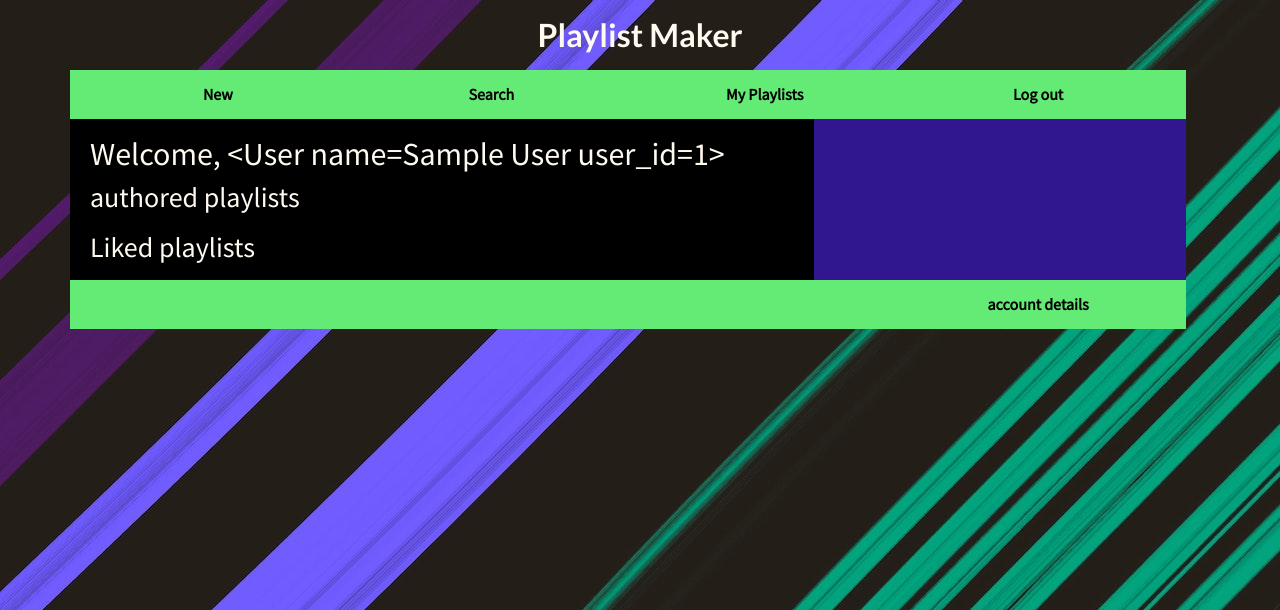
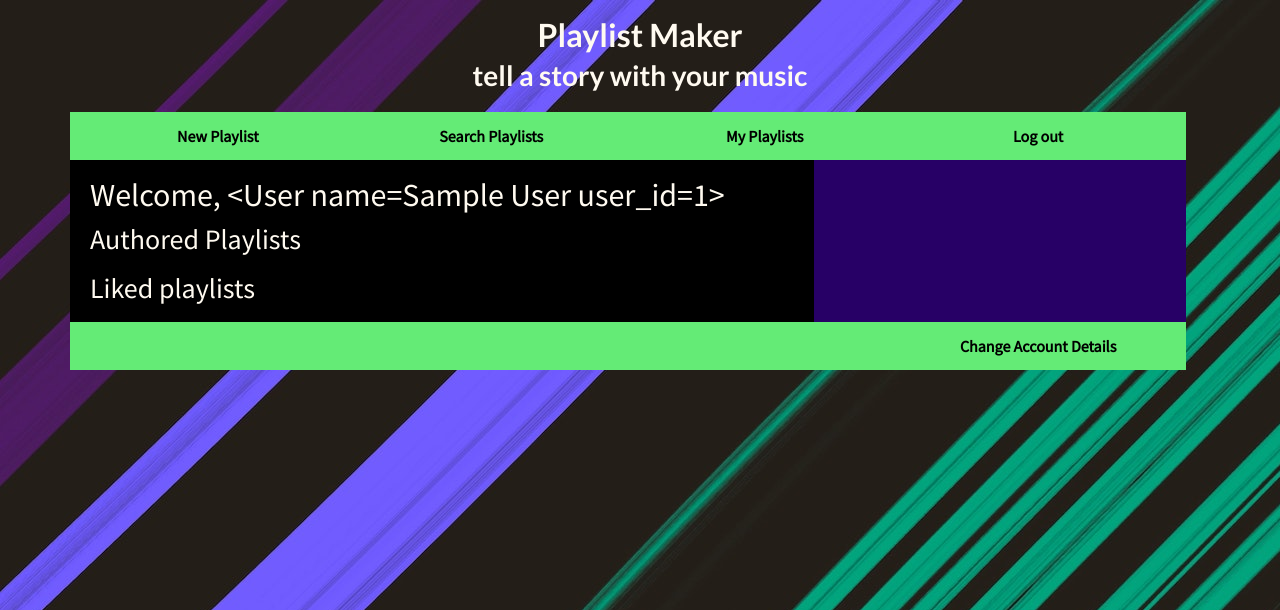
Before and after one commit to kjrosen/Capstone-Spotify, a Flask app: template templates/my-playlists.html in a window 1280 px wide. Shown: the top 610 px of the page. Run offline with Flask 2, Linux system fonts and the light colour scheme; the template is opened without the code that fills it: values that come from a table or form of the project are taken from there, others are empty; the visitor is signed in with stand-in values (Sample User, id 1); data comes from the database, SQL or seed files in the repository; some libraries are stand-ins or nearby versions.

Commit message:
Added more user direction

```diff
--- a/crud.py
+++ b/crud.py
@@ -223,10 +223,11 @@ def get_songs_to_spell_word(word):
             char = 'pea'
         elif lett == "t":
             char = 'tea'
+        elif lett == "m":
+            char = "mmm mmm"
         else:
             char = lett
 
-        print('\n\n\n\n\n\n\n', char)
         char_choice = []
         ## create a collection of search options just like for a regular word
         char_choice.append(char)
--- a/server.py
+++ b/server.py
@@ -3,7 +3,7 @@
 from flask import Flask, render_template, request, redirect, session, flash, jsonify
 import jinja2, os
 import crud, model
-import time
+from time import sleep
 
 app = Flask(__name__)
 model.connect_to_db(app)
@@ -158,6 +158,7 @@ def choose_songs():
     name = request.json.get('new')
 
     options = crud.get_tracklist_opts(name)
+    sleep(5)
 
     return jsonify(options)
 
@@ -175,6 +176,7 @@ def make_playlist():
 
     tracklist = crud.add_songs_to_tracklist(phrase, tracks)
     playlist = crud.make_spot_playlist(phrase, tracklist, author_id)
+    # sleep(3)
 
     return playlist
 
--- a/static/css/style-wBoots.css
+++ b/static/css/style-wBoots.css
@@ -55,7 +55,7 @@ input {
 }
 
 #right {
-    background-color: #30168F;
+    background-color: #270066;
     font-weight: bold;
     color:floralwhite
 }
@@ -86,7 +86,7 @@ input {
     margin-top: 1em;
 }
 
-#exField, #liker {
+#exField, #liker, #del {
     width:fit-content;
     margin-left: revert;
 }
--- a/static/js/navbar.js
+++ b/static/js/navbar.js
@@ -16,6 +16,7 @@ let adjuster = document.querySelectorAll('#adjuster');
 const formBox = document.getElementById('form-box');
 const listBox = document.getElementById('left-top');
 const embedBox = document.getElementById('embed-box');
+let mainBox = document.querySelectorAll('#mainPlay');
 
 
 //the basic input form used by both maker and searcher
@@ -57,9 +58,7 @@ function embedListedPlay(list_box=results) {
 			smallPlay.setAttribute('src', `https://open.spotify.com/embed/playlist/${ playlist }?utm_source=generator`);
 			embedBox.innerHTML = ''
 			embedBox.appendChild(smallPlay);
-			embedBox.insertAdjacentHTML('beforeend', '<svg xmlns="http://www.w3.org/2000/svg" width="16" height="16" fill="#EDA1DB" class="bi bi-heart-fill" viewBox="0 0 16 16"><path fill-rule="evenodd" d="M8 1.314C12.438-3.248 23.534 4.735 8 15-7.534 4.736 3.562-3.248 8 1.314z"/></svg>');
-			embedBox.lastChild.setAttribute('id', 'liker');
-			embedBox.lastChild.setAttribute('type', 'button');
+			embedBox.insertAdjacentHTML('beforeend', '<svg type="button" id="liker" xmlns="http://www.w3.org/2000/svg" width="20" height="20" fill="#EDA1DB" class="bi bi-heart-fill" viewBox="0 0 16 16"><path fill-rule="evenodd" d="M8 1.314C12.438-3.248 23.534 4.735 8 15-7.534 4.736 3.562-3.248 8 1.314z"/></svg>');
 
 
 			// when playlists render to the embed box
@@ -100,6 +99,123 @@ function embedListedPlay(list_box=results) {
 	}
 }
 
+// for users to play with while their songs are generating
+function drawAPicture() {
+	//while waiting for songs to be picked, give the user a drawing pad
+	//save the drawing made and set as the image of the playlist somehow
+	const drawingPad = document.createElement('div');
+	listBox.insertAdjacentText('afterbegin', 'Draw a picture while you wait. Click to change colors, double click to stop');
+	listBox.insertAdjacentElement('beforeend', drawingPad);
+
+
+	//using a fitted window requires adjusting for the distance between view window and canvas window
+	const offset = drawingPad.getBoundingClientRect();
+
+	//an array of colors for the drawing color to cycle through
+	const colors = [
+		'#00cc00',
+		'#0099ff',
+		'#cc33ff',
+		'#ff0000',
+		'#ff9900',
+		'#ffff00'
+	];
+
+	let colorIndex = 0;
+
+	createGrid();
+
+	//create a new Two object, attached to the drawingpad
+	let two = new Two({
+		type: Two.Types.canvas,
+		//TODO: something here is causing a mouse offset, so the lines are appearing about 10px below where the mouse is
+		fitted: true,
+		autostart: true
+	}).appendTo(drawingPad);
+
+	let x, y, line, mouse = new Two.Vector(), randomness = 0;
+
+	//on first click, start the drawing event. end a line with a dblclick
+	drawingPad.addEventListener('mousedown', function(evt) {
+		mouse.set(evt.clientX - offset.x, evt.clientY - offset.y);
+		line=null;
+
+		drawingPad.addEventListener('mousemove', drag, false);
+		drawingPad.addEventListener('mousedown', changeColors, false);
+		drawingPad.addEventListener('dblclick', dragEnd, false);
+	}, false);
+
+	//all functions for drawing while waiting for playlist - made with two.js
+
+	//creates a line as you drag the mosue
+	function drag(evt) {
+
+		x = evt.clientX - offset.x;
+		y = evt.clientY - offset.y;
+
+		//if a line doesn't already exist, create it now
+		if (!line) {
+			const v1 = makePoint(mouse);
+			const v2 = makePoint(x, y);
+			line = two.makeCurve([v1, v2], true);
+			line.noFill().stroke = colors[colorIndex];
+			line.linewidth = 10;
+
+			line.vertices.forEach(function(v) {
+				v.addSelf(line.translation);
+			});
+			line.translation.clear();
+
+		} else {
+			const v1 = makePoint(x, y);
+			line.vertices.push(v1);
+		}
+		mouse.set(x, y);
+	}
+
+	//stops the move event
+	function dragEnd(evt) {
+		drawingPad.removeEventListener('mousemove', drag, false);
+	}
+
+	//makes a new point to connect lines with movement
+	function makePoint(x, y) {
+		if (arguments.length <= 1) {
+			y = x.y;
+			x = x.x;
+		}
+
+		const v = new Two.Anchor(x, y);
+		v.position = new Two.Vector().copy(v);
+
+		return v;
+	}
+
+	// creates the canvas to draw on
+	function createGrid(s) {
+		const size = s || 30;
+		let two = new Two({
+			type: Two.Types.canvas,
+			// fullscreen: true,
+			width: size,
+			height: size,
+		});
+
+		const imageData = two.renderer.domElement.toDataURL('image/png');
+		drawingPad.style.backgroundColor = 'white';
+		drawingPad.style.backgroundImage = `url(${imageData})`;
+		drawingPad.style.backgroundSize = `${size}px`;
+	}
+
+	//cycle through the colors for drawing on click
+	function changeColors() {
+		colorIndex += 1;
+		if (colorIndex > 5){
+			colorIndex = 0;
+		}
+	}
+}
+
 
 // on homepage, lists are present in popPlays
 const popPlays = document.querySelectorAll('#popular');
@@ -122,7 +238,7 @@ if (authoredPlays.length > 0) {
 			smallPlay.setAttribute('src', `https://open.spotify.com/embed/playlist/${ playlist }?utm_source=generator`);
 			embedBox.innerHTML = ''
 			embedBox.appendChild(smallPlay);
-			embedBox.insertAdjacentHTML('beforeend', '<svg xmlns="http://www.w3.org/2000/svg" width="16" height="16" fill="#3DB893" class="bi bi-trash3-fill" viewBox="0 0 16 16"><path d="M11 1.5v1h3.5a.5.5 0 0 1 0 1h-.538l-.853 10.66A2 2 0 0 1 11.115 16h-6.23a2 2 0 0 1-1.994-1.84L2.038 3.5H1.5a.5.5 0 0 1 0-1H5v-1A1.5 1.5 0 0 1 6.5 0h3A1.5 1.5 0 0 1 11 1.5Zm-5 0v1h4v-1a.5.5 0 0 0-.5-.5h-3a.5.5 0 0 0-.5.5ZM4.5 5.029l.5 8.5a.5.5 0 1 0 .998-.06l-.5-8.5a.5.5 0 1 0-.998.06Zm6.53-.528a.5.5 0 0 0-.528.47l-.5 8.5a.5.5 0 0 0 .998.058l.5-8.5a.5.5 0 0 0-.47-.528ZM8 4.5a.5.5 0 0 0-.5.5v8.5a.5.5 0 0 0 1 0V5a.5.5 0 0 0-.5-.5Z"/></svg>');
+			embedBox.insertAdjacentHTML('beforeend', '<svg id="del" type="button" xmlns="http://www.w3.org/2000/svg" width="20" height="20" fill="#3DB893" class="bi bi-trash3-fill" viewBox="0 0 16 16"><path d="M11 1.5v1h3.5a.5.5 0 0 1 0 1h-.538l-.853 10.66A2 2 0 0 1 11.115 16h-6.23a2 2 0 0 1-1.994-1.84L2.038 3.5H1.5a.5.5 0 0 1 0-1H5v-1A1.5 1.5 0 0 1 6.5 0h3A1.5 1.5 0 0 1 11 1.5Zm-5 0v1h4v-1a.5.5 0 0 0-.5-.5h-3a.5.5 0 0 0-.5.5ZM4.5 5.029l.5 8.5a.5.5 0 1 0 .998-.06l-.5-8.5a.5.5 0 1 0-.998.06Zm6.53-.528a.5.5 0 0 0-.528.47l-.5 8.5a.5.5 0 0 0 .998.058l.5-8.5a.5.5 0 0 0-.47-.528ZM8 4.5a.5.5 0 0 0-.5.5v8.5a.5.5 0 0 0 1 0V5a.5.5 0 0 0-.5-.5Z"/></svg>');
 
 			const del = document.querySelector('#embed-box').lastChild;
 
@@ -161,7 +277,7 @@ maker.addEventListener('click', (evt) => {
 
 	const makeForm = queryForm.cloneNode(true);
 	makeForm.lastChild.innerText = 'New';
-	formBox.innerHTML = '';
+	formBox.innerHTML = '<label>Name the playlist to get your songs</label>';
 	formBox.appendChild(makeForm);
 
 	//on submit create a new event to make the playlist
@@ -242,126 +358,25 @@ maker.addEventListener('click', (evt) => {
 						.then(playlistID => {
 							const bigPlay = embedPlay.cloneNode(true);
 							bigPlay.setAttribute('src', `https://open.spotify.com/embed/playlist/${playlistID}?utm_source=generator`);
-							listBox.innerHTML = '';
-							listBox.appendChild(bigPlay);
+
+							if (mainBox.length > 0) {
+								mainBox = mainBox[0];
+								listBox.innerHTML = '';
+								mainBox.innerHTML = '';
+								mainBox.appendChild(bigPlay);
+							} else {
+								listBox.innerHTML = '';
+								listBox.appendChild(bigPlay);
+							}
 						});
+
+					// //also draw a picture while waiting for playlist to be made
+					// drawAPicture();
 				});
 			});
 
-
-		//while waiting for songs to be picked, give the user a drawing pad
-		//save the drawing made and set as the image of the playlist somehow
-		const drawingPad = document.createElement('div');
-		listBox.insertAdjacentText('afterbegin', 'Draw a picture while you wait. Click to change colors, double click to stop');
-		listBox.insertAdjacentElement('beforeend', drawingPad);
-
-
-		//using a fitted window requires adjusting for the distance between view window and canvas window
-		const offset = drawingPad.getBoundingClientRect();
-
-		//an array of colors for the drawing color to cycle through
-		const colors = [
-			'#00cc00',
-			'#0099ff',
-			'#cc33ff',
-			'#ff0000',
-			'#ff9900',
-			'#ffff00'
-		];
-
-		let colorIndex = 0;
-
-		createGrid();
-
-		//create a new Two object, attached to the drawingpad
-		let two = new Two({
-			type: Two.Types.canvas,
-			//TODO: something here is causing a mouse offset, so the lines are appearing about 10px below where the mouse is
-    	fitted: true,
-    	autostart: true
-		}).appendTo(drawingPad);
-
-		let x, y, line, mouse = new Two.Vector(), randomness = 0;
-
-		//on first click, start the drawing event. end a line with a dblclick
-		drawingPad.addEventListener('mousedown', function(evt) {
-			mouse.set(evt.clientX - offset.x, evt.clientY - offset.y);
-			line=null;
-
-			drawingPad.addEventListener('mousemove', drag, false);
-			drawingPad.addEventListener('mousedown', changeColors, false);
-			drawingPad.addEventListener('dblclick', dragEnd, false);
-		}, false);
-
-		//all functions for drawing while waiting for playlist - made with two.js
-
-		//creates a line as you drag the mosue
-		function drag(evt) {
-
-			x = evt.clientX - offset.x;
-			y = evt.clientY - offset.y;
-
-			//if a line doesn't already exist, create it now
-			if (!line) {
-				const v1 = makePoint(mouse);
-				const v2 = makePoint(x, y);
-				line = two.makeCurve([v1, v2], true);
-				line.noFill().stroke = colors[colorIndex];
-				line.linewidth = 10;
-
-				line.vertices.forEach(function(v) {
-					v.addSelf(line.translation);
-				});
-				line.translation.clear();
-
-			} else {
-				const v1 = makePoint(x, y);
-				line.vertices.push(v1);
-			}
-			mouse.set(x, y);
-		}
-
-		//stops the move event
-		function dragEnd(evt) {
-			drawingPad.removeEventListener('mousemove', drag, false);
-		}
-
-		//makes a new point to connect lines with movement
-		function makePoint(x, y) {
-			if (arguments.length <= 1) {
-				y = x.y;
-				x = x.x;
-			}
-
-			const v = new Two.Anchor(x, y);
-			v.position = new Two.Vector().copy(v);
-
-			return v;
-		}
-
-		// creates the canvas to draw on
-		function createGrid(s) {
-			const size = s || 30;
-			let two = new Two({
-				type: Two.Types.canvas,
-				// fullscreen: true,
-				width: size,
-				height: size,
-			});
-
-			const imageData = two.renderer.domElement.toDataURL('image/png');
-			drawingPad.style.backgroundColor = 'white';
-			drawingPad.style.backgroundImage = `url(${imageData})`;
-			drawingPad.style.backgroundSize = `${size}px`;
-		}
-
-		//cycle through the colors for drawing on click
-		function changeColors() {
-			colorIndex += 1;
-			if (colorIndex > 5){
-				colorIndex = 0;
-			}
-		}
+			//draw a picture while waiting for songs to be picked
+			drawAPicture();
 
 	});
 });
@@ -373,7 +388,7 @@ searcher.addEventListener('click', (evt) => {
 
 	const seaForm = queryForm.cloneNode(true);
 	seaForm.lastChild.innerText = 'Search';
-	formBox.innerHTML = '';
+	formBox.innerHTML = '<label>Search for playlists by tracks</label>';
 	formBox.appendChild(seaForm);
 
 	// on submit create new event
@@ -381,7 +396,7 @@ searcher.addEventListener('click', (evt) => {
 	seaForm.addEventListener('submit', (evt) => {
 		evt.preventDefault();
 
-		listBox.innerHTML = '';
+		listBox.innerHTML = `<h3 class="row">Searching playlists with: ${seaForm.firstChild.value}</h3>`;
 		const query = {query: seaForm.firstChild.value};
 		const queryString = new URLSearchParams(query).toString();
 
@@ -389,25 +404,22 @@ searcher.addEventListener('click', (evt) => {
 			.then(results => results.json())
 			.then(resLists => {
 
-				listBox.innerHTML = `<h3 class="row">${queryString}</h3>`;
 				results.innerHTML = ''
 
 				if (resLists.length > 0) {
 					for (const item of resLists) {
-						results.insertAdjacentHTML('beforeend', `<li class="row listedPlay" id="${item['play id']}">${item['play name']} by ${item['author name']}</li>`);
+						results.insertAdjacentHTML('beforeend', `<li type="button" class="row listedPlay" id="${item['play id']}">${item['play name']} by ${item['author name']}</li>`);
 					}
 				} else {
 					results.insertAdjacentHTML('beforeend', 'No results');
 				}
 
 				listBox.appendChild(results);
-				listBox.insertAdjacentHTML('afterbegin', '<svg xmlns="http://www.w3.org/2000/svg" width="16" height="16" fill="#3DB893" class="bi bi-x-circle-fill" viewBox="0 0 16 16"><path d="M16 8A8 8 0 1 1 0 8a8 8 0 0 1 16 0zM5.354 4.646a.5.5 0 1 0-.708.708L7.293 8l-2.647 2.646a.5.5 0 0 0 .708.708L8 8.707l2.646 2.647a.5.5 0 0 0 .708-.708L8.707 8l2.647-2.646a.5.5 0 0 0-.708-.708L8 7.293 5.354 4.646z"/></svg>');
+				listBox.insertAdjacentHTML('afterbegin', '<svg id="exField" type="button" xmlns="http://www.w3.org/2000/svg" width="20" height="20" fill="#3DB893" class="bi bi-x-circle-fill" viewBox="0 0 16 16"><path d="M16 8A8 8 0 1 1 0 8a8 8 0 0 1 16 0zM5.354 4.646a.5.5 0 1 0-.708.708L7.293 8l-2.647 2.646a.5.5 0 0 0 .708.708L8 8.707l2.646 2.647a.5.5 0 0 0 .708-.708L8.707 8l2.647-2.646a.5.5 0 0 0-.708-.708L8 7.293 5.354 4.646z"/></svg>');
 				const exButton = listBox.firstChild;
-				exButton.setAttribute('id', 'exField');
-				exButton.setAttribute('type', 'button');
 				embedListedPlay(results);
 
-				listBox.firstChild.addEventListener('click', (evt) => {
+				exButton.addEventListener('click', (evt) => {
 					evt.preventDefault();
 					listBox.innerHTML = '';
 				});
@@ -431,11 +443,11 @@ if (joiner.length > 0) {
 		const passw = logForm.firstChild;
 		passw.setAttribute('type', 'password');
 		passw.setAttribute('name', 'password');
-		logForm.insertAdjacentHTML('afterbegin', '<br>Password: <br>');
+		logForm.insertAdjacentHTML('afterbegin', '<label>Password: </label>');
 		const emai = inputText.cloneNode(true);
 		emai.setAttribute('name', 'email');
 		logForm.insertAdjacentElement('afterbegin', emai);
-		logForm.insertAdjacentHTML('afterbegin', '<br>Email: <br>');
+		logForm.insertAdjacentHTML('afterbegin', '<label>Email: </label>');
 		const logButt = logForm.lastChild;
 		logButt.innerText = 'Log In';
 
@@ -443,7 +455,7 @@ if (joiner.length > 0) {
 		joinForm.setAttribute('action', '/join');
 		joinForm.insertAdjacentElement('afterbegin', inputText.cloneNode(true));
 		joinForm.firstChild.setAttribute('name', 'name');
-		joinForm.insertAdjacentHTML('afterbegin', '<br>Username: <br>');
+		joinForm.insertAdjacentHTML('afterbegin', '<label>Username: </label>');
 		joinForm.lastChild.innerText = 'Sing Up';
 
 		formBox.innerHTML = '';
@@ -462,7 +474,7 @@ if (adjuster.length > 0){
 	adjuster.addEventListener('click', (evt) => {
 		evt.preventDefault();
 
-		formBox.innerHTML = '<label>Verify your password:<br></label>';
+		formBox.innerHTML = '<label>Verify your password:</label>';
 		const verify = queryForm.cloneNode(true);
 		verify.firstChild.setAttribute('type', 'password');
 		verify.lastChild.innerText = 'Confirm'
@@ -485,14 +497,14 @@ if (adjuster.length > 0){
 				.then(response => response.text())
 				.then(confirmation => {
 					if (confirmation == 'true') {
-						formBox.innerHTML = 'Type new name and/or password<br>';
+						formBox.innerHTML = '<lable>Type new name and/or password</label>';
 						const change = queryForm.cloneNode(true);
 						change.firstChild.setAttribute('type', 'password');
 						change.firstChild.setAttribute('id', 'pw');
-						change.insertAdjacentHTML('afterbegin', 'Password: <br>');
+						change.insertAdjacentHTML('afterbegin', '<label>Password: </label>');
 						change.insertAdjacentElement('afterbegin', inputText.cloneNode(true));
 						change.firstChild.setAttribute('id', 'name');
-						change.insertAdjacentHTML('afterbegin', 'Username: <br>');
+						change.insertAdjacentHTML('afterbegin', '<label>Username: </label>');
 						change.lastChild.innerText = 'Update';
 						formBox.appendChild(change);
 
--- a/templates/base.html
+++ b/templates/base.html
@@ -23,13 +23,14 @@
     <body class="container">
 			<div id="header" class="row">
 				<a href="/">Playlist Maker</a>
+				<h3>tell a story with your music</h3>
 			</div>
 
 			<!-- navbar always appears on the top of the page, below the header -->
 			<div class="row" id="navbar">
 				<!-- spans in navbar are handled by navbar.js events -->
-				<button class="col" id="maker">New</button>
-				<button class="col" id="searcher">Search</button>
+				<button class="col" id="maker">New Playlist</button>
+				<button class="col" id="searcher">Search Playlists</button>
 				<!-- links go to new routes, only showable to logged in users
 				links only show up deppending on session info-->
 				{% if session['login'] != False %}
@@ -75,7 +76,7 @@
 
 			<footer class="row" id="foot">
 				{% if session['login'] != False %}
-					<button class="col offset-9" id="adjuster">account details</button>
+					<button class="col offset-9" id="adjuster">Change Account Details</button>
 				{% endif %}
 				{% block foot %} {% endblock %}
 
--- a/templates/home.html
+++ b/templates/home.html
@@ -3,7 +3,10 @@
 {% block head %}Send a Message With Music{% endblock %}
 
 {% block leftTop %}
-	<iframe style="border-radius:12px" src="https://open.spotify.com/embed/playlist/{{ top5[0]['play id'] }}?utm_source=generator" width="100%" height="380" frameBorder="0" allowfullscreen="" allow="autoplay; clipboard-write; encrypted-media; fullscreen; picture-in-picture"></iframe>
+	<span id="mainPlay">
+		<iframe style="border-radius:12px" src="https://open.spotify.com/embed/playlist/{{ top5[0]['play id'] }}?utm_source=generator" width="100%" height="380" frameBorder="0" allowfullscreen="" allow="autoplay; clipboard-write; encrypted-media; fullscreen; picture-in-picture"></iframe>
+	</span>
+
 {% endblock %}
 {% block leftLow %}
 	<h3 class="row">Most Popular Right Now</h3>
--- a/templates/my-playlists.html
+++ b/templates/my-playlists.html
@@ -4,7 +4,7 @@
 
 {% block leftTop %}
 <h2 class="row">Welcome, {{ user_name }}</h2>
-<h3 class="row">authored playlists</h3>
+<h3 class="row">Authored Playlists</h3>
 <ul class="container" id="authored">
 	{% for play in created %}
 		<li class="row" id={{ play['play id'] }}>{{ play['play name'] }}</li>
```
